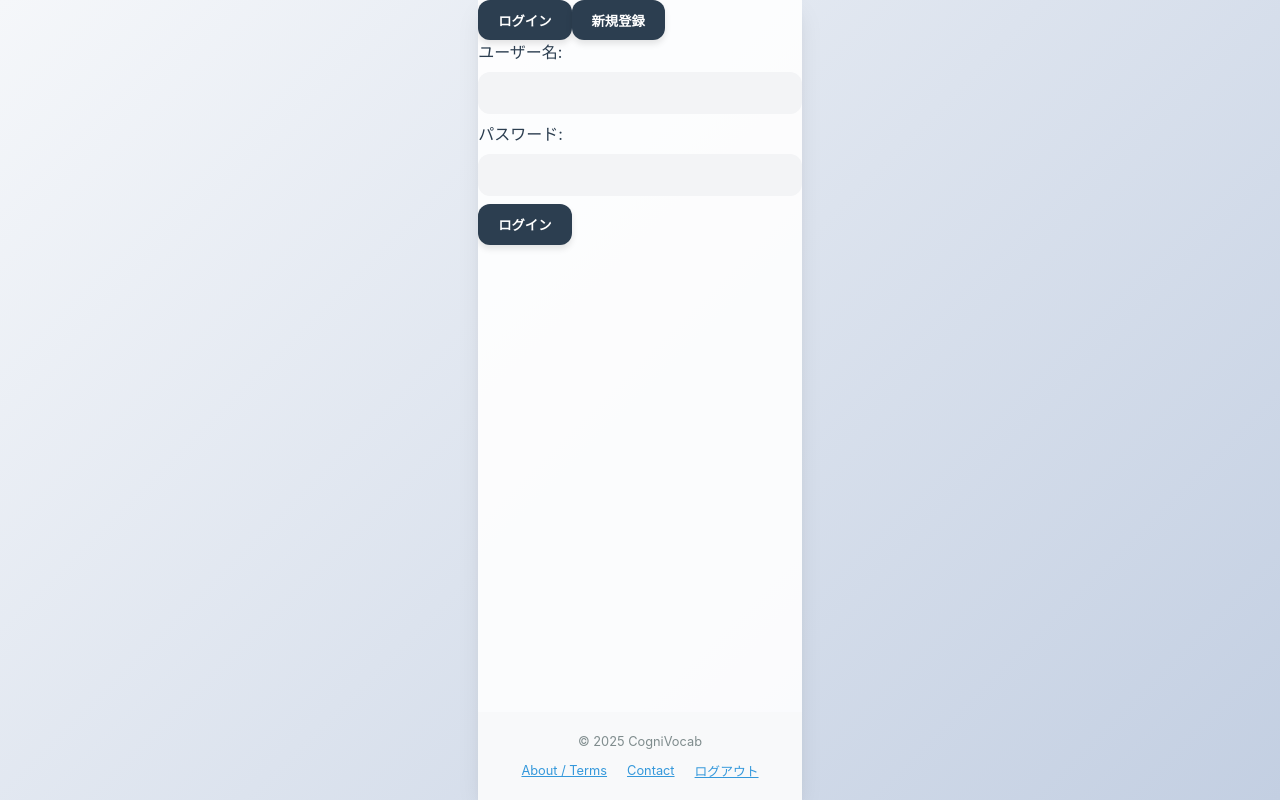
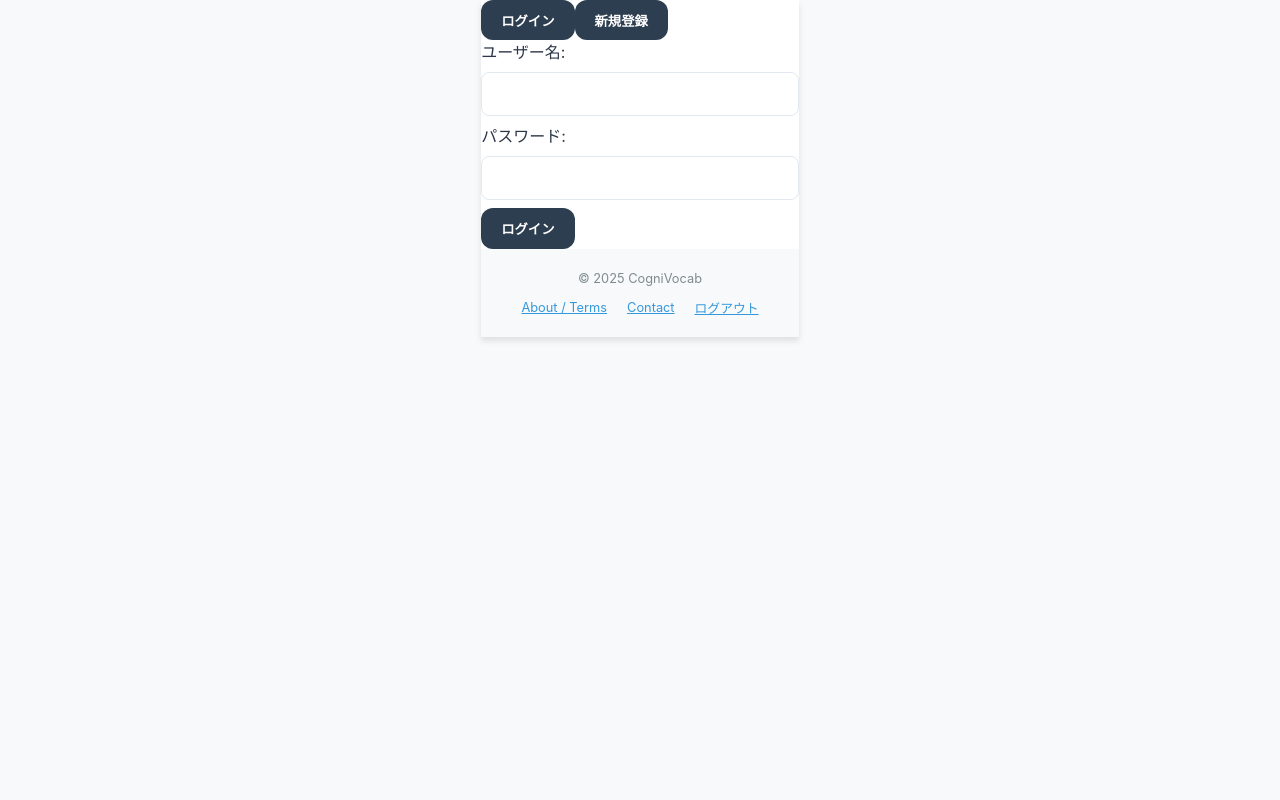
Before and after one commit to seki1239/polyvian, a React (Vite) app in the folder frontend/: page / in a window 1280 px wide. Built offline with nearby package versions, Linux system fonts and the light colour scheme; no server answers.

Commit message:
fix: 類似語ポップアップの修正とUIレイアウト修正

```diff
--- a/frontend/dev-dist/sw.js
+++ b/frontend/dev-dist/sw.js
@@ -79,7 +79,7 @@ define(['./workbox-5a5d9309'], (function (workbox) { 'use strict';
    */
   workbox.precacheAndRoute([{
     "url": "index.html",
-    "revision": "0.rpqhab7opks"
+    "revision": "0.ftcfeqfp4l4"
   }], {});
   workbox.cleanupOutdatedCaches();
   workbox.registerRoute(new workbox.NavigationRoute(workbox.createHandlerBoundToURL("index.html"), {
--- a/frontend/src/components/AuthScreen.css
+++ b/frontend/src/components/AuthScreen.css
@@ -4,43 +4,20 @@
   align-items: center;
   justify-content: center;
   min-height: 100vh;
-    background-color: #f0f2f5;
-    font-family: Arial, sans-serif;
-}
-
-.auth-tabs {
-    display: flex;
-    margin-bottom: 20px;
-}
-
-.auth-tabs button {
-    background-color: #e0e0e0;
-    border: none;
-    padding: 10px 20px;
-    cursor: pointer;
-    font-size: 16px;
-    transition: background-color 0.3s ease;
-    border-radius: 5px 5px 0 0;
-    margin: 0 2px;
-}
-
-.auth-tabs button.active {
-    background-color: #007bff;
-    color: white;
-}
-
-.auth-tabs button:hover:not(.active) {
-    background-color: #d0d0d0;
+  background: linear-gradient(135deg, #f5f7fa 0%, #c3cfe2 100%);
+  font-family: var(--font-main); /* style.css で定義されたフォントを使用 */
 }
 
 .auth-form {
-    background-color: white;
-    padding: 30px;
-    border-radius: 8px;
-    box-shadow: 0 2px 10px rgba(0, 0, 0, 0.1);
+  background-color: #ffffff;
+  border-radius: 24px;
+  box-shadow: 0 10px 25px rgba(0,0,0,0.05);
+  padding: 40px 30px;
+  border: 1px solid rgba(255,255,255,0.8);
   width: 100%;
   max-width: 400px;
   text-align: center;
+  box-sizing: border-box;
 }
 
 .auth-form h2 {
@@ -53,39 +30,79 @@
   margin-bottom: 15px;
 }
 
+.auth-tabs {
+  background-color: #f1f3f5;
+  padding: 5px;
+  border-radius: 12px;
+  margin-bottom: 30px;
+  display: flex;
+}
+
+.auth-tabs button {
+  flex: 1;
+  background: transparent;
+  color: #888;
+  border-radius: 8px;
+  padding: 10px;
+  font-weight: 600;
+  border: none;
+  cursor: pointer;
+  font-size: 16px;
+  transition: all 0.2s ease;
+}
+
+.auth-tabs button.active {
+  background-color: #fff;
+  color: #333;
+  box-shadow: 0 2px 5px rgba(0,0,0,0.05);
+}
+
 .form-group {
-    margin-bottom: 15px;
+  margin-bottom: 20px;
   text-align: left;
 }
 
 .form-group label {
   display: block;
-    margin-bottom: 5px;
+  margin-bottom: 8px;
   color: #555;
+  font-weight: 500;
 }
 
 .form-group input {
   width: 100%;
-    padding: 10px;
-    border: 1px solid #ddd;
-    border-radius: 4px;
-    box-sizing: border-box; /* Include padding in width */
+  background-color: #f8f9fa;
+  border: 2px solid transparent;
+  padding: 15px;
+  border-radius: 12px;
   font-size: 16px;
+  transition: all 0.2s;
+  box-sizing: border-box;
+}
+
+.form-group input:focus {
+  background-color: #fff;
+  border-color: #3498db;
+  outline: none;
 }
 
 .auth-form button[type="submit"] {
-    background-color: #007bff;
+  background: linear-gradient(145deg, #3498db, #2980b9);
   color: white;
   border: none;
-    padding: 12px 20px;
-    border-radius: 5px;
+  padding: 14px 25px;
+  border-radius: 12px;
   cursor: pointer;
   font-size: 18px;
-    margin-top: 20px;
-    transition: background-color 0.3s ease;
+  font-weight: 700;
+  margin-top: 25px;
+  transition: all 0.3s ease;
   width: 100%;
+  box-shadow: 0 6px 15px rgba(52, 152, 219, 0.3);
 }
 
 .auth-form button[type="submit"]:hover {
-    background-color: #0056b3;
+  background: linear-gradient(145deg, #2980b9, #3498db);
+  box-shadow: 0 8px 20px rgba(52, 152, 219, 0.4);
+  transform: translateY(-2px);
 }
--- a/frontend/src/components/Flashcard.tsx
+++ b/frontend/src/components/Flashcard.tsx
@@ -47,22 +47,33 @@ const Flashcard: React.FC<FlashcardProps> = ({ word, definition, sentence, simil
   return (
     <div className={`flashcard-container ${isFlipped ? 'flipped' : ''}`} onClick={handleCardClick}>
       <div className="flashcard-front">
-        <span className="card-status-badge">{getLabelForState(cardState)}</span> {/* ステータスバッジ */}
+        <div className="card-header">
+          <span className="card-status-badge">{getLabelForState(cardState)}</span>
+          <button className="speak-icon-button" onClick={handleSpeakClick}>🔊</button>
+        </div>
+        <div className="card-content">
           <p className="flashcard-word-front">{word}</p>
-        <button className="speak-icon-button" onClick={handleSpeakClick}>
-          🔊
-        </button>
-        <p className="tap-hint">Tap to flip</p> {/* 操作ヒント */}
+        </div>
+        <div className="card-footer">
+          <p className="tap-hint">Tap to flip</p>
+        </div>
       </div>
       <div className="flashcard-back">
+        <div className="card-header">
+          {/* 裏面ヘッダーには現状コンテンツがないため空だが、将来的な拡張のために残す */}
+        </div>
+        <div className="card-content">
           <p className="flashcard-word-back">{word}</p>
           <p className="flashcard-definition-back">{definition}</p>
           {sentence && <p className="flashcard-sentence-back">例: {sentence}</p>}
+        </div>
+        <div className="card-footer">
           {similarCards && similarCards.length > 0 && (
-          <button className="flashcard-compare-button" onClick={handleSimilarWordsClick}>
-            ⚠️ 類似語あり ({similarCards.length})
+            <button className="flashcard-similar-button" onClick={handleSimilarWordsClick}>
+              類似語 ({similarCards.length})
             </button>
           )}
+        </div>
       </div>
     </div>
   );
--- a/frontend/src/components/RatingButtons.tsx
+++ b/frontend/src/components/RatingButtons.tsx
@@ -8,17 +8,17 @@ interface RatingButtonsProps {
 const RatingButtons: React.FC<RatingButtonsProps> = ({ onRate }) => {
   return (
     <div className="rating-buttons-container">
-      <button className="rating-button easy" onClick={() => onRate(Rating.Easy)}>
-        Easy
+      <button className="rating-button again" onClick={() => onRate(Rating.Again)}>
+        Again
+      </button>
+      <button className="rating-button hard" onClick={() => onRate(Rating.Hard)}>
+        Hard
       </button>
       <button className="rating-button good" onClick={() => onRate(Rating.Good)}>
         Good
       </button>
-      <button className="rating-button hard" onClick={() => onRate(Rating.Hard)}>
-        Hard
-      </button>
-      <button className="rating-button again" onClick={() => onRate(Rating.Again)}>
-        Again
+      <button className="rating-button easy" onClick={() => onRate(Rating.Easy)}>
+        Easy
       </button>
     </div>
   );
--- a/frontend/src/style.css
+++ b/frontend/src/style.css
@@ -1,5 +1,6 @@
 :root {
-  font-family: -apple-system, BlinkMacSystemFont, "Segoe UI", Roboto, "Helvetica Neue", sans-serif;
+  /* ...既存の変数... */
+  --font-main: -apple-system, BlinkMacSystemFont, "Segoe UI", Roboto, "Helvetica Neue", Arial, sans-serif;
   line-height: 1.5;
   font-weight: 400;
   color-scheme: light;
@@ -19,21 +20,20 @@
 body {
   margin: 0;
   min-width: 320px;
-  min-height: 100vh;
-  background: var(--bg-gradient); /* グラデーション背景 */
+  min-height: 100dvh;
+  font-family: var(--font-main);
+  background-color: #f8f9fa;
   display: flex;
   justify-content: center;
-  align-items: center;
-  color: var(--text-main);
+  color: #2d3748;
 }
 
 .main-container {
-  max-width: 480px;
+  max-width: 420px;
   width: 100%;
-  height: 100vh;
   margin: 0 auto;
-  background-color: rgba(255, 255, 255, 0.9); /* 少し透過 */
-  box-shadow: var(--shadow-soft);
+  background-color: #ffffff;
+  box-shadow: 0 4px 6px rgba(0, 0, 0, 0.1);
   overflow-y: auto;
   display: flex;
   flex-direction: column;
@@ -42,29 +42,25 @@ body {
 
 /* カードデザイン刷新 */
 .flashcard-container {
-  width: 320px;
-  height: 400px;
+  width: 90%; /* 親コンテナに対してレスポンシブ */
+  max-width: 380px; /* 最大幅を設定 */
+  min-height: 55vh; /* 画面の半分以上の高さを確保 */
   perspective: 1000px;
-  margin: 20px auto;
+  margin: 20px auto; /* 画面中央に配置 */
   cursor: pointer;
   position: relative;
+  transform-style: preserve-3d; /* 3Dアニメーションを有効にする */
 }
 
 .flashcard-front,
 .flashcard-back {
-  /* 既存の配置設定をリセット・再定義 */
   display: grid;
-  grid-template-rows: auto 1fr auto;
-  gap: 15px; /* 要素間の適度な距離 */
-  align-items: start; /* 上部に要素を詰める */
-  justify-content: stretch; /* 幅いっぱいに広げる */
-  padding: 30px;
-  /* 既存の装飾系は維持 */
+  grid-template-rows: auto 1fr auto; /* ヘッダー・メイン・フッターに分割 */
+  padding: 24px;
   border-radius: var(--radius-lg);
   background-color: var(--card-bg);
   box-shadow: var(--shadow-soft);
   border: 1px solid rgba(0,0,0,0.05);
-  /* 絶対配置の座標固定 */
   position: absolute;
   top: 0;
   left: 0;
@@ -72,34 +68,61 @@ body {
   height: 100%;
   backface-visibility: hidden;
   box-sizing: border-box; /* パディングを含める */
+  transition: transform 0.6s; /* 反転アニメーション */
+  overflow-y: auto; /* コンテンツ量に応じてスクロール可能に */
+  text-align: center; /* 基本は中央揃え */
+}
+
+.flashcard-back {
+  transform: rotateY(180deg); /* 裏面は初期状態で反転 */
+}
+
+.flashcard-container.flipped .flashcard-front {
+  transform: rotateY(180deg);
+}
+
+.flashcard-container.flipped .flashcard-back {
+  transform: rotateY(0deg);
 }
 
 /* 個別のマージンを削除してgapに任せる */
-.flashcard-word-back,
-.flashcard-definition-back,
-.flashcard-sentence-back {
-  margin: 0;
+.flashcard-word-back {
+  margin: 0; /* gapで制御するためマージンをリセット */
   text-align: center;
+  font-size: 2rem; /* 表面より少し小さめ */
+  font-weight: 700;
+}
+
+.flashcard-definition-back {
+  margin: 0; /* gapで制御するためマージンをリセット */
+  text-align: center;
+  font-size: 1.2rem;
+}
+
+.flashcard-back .card-content {
+  gap: 15px; /* 裏面の要素間に余白を設定 */
 }
 
 /* 例文など長文の調整 */
 .flashcard-sentence-back {
-  font-size: 0.95em;
-  line-height: 1.6;
+  padding: 12px;
+  background-color: #edf2f7; /* 薄いグレー背景 */
+  border-radius: 8px; /* 角丸 */
+  font-size: 0.9rem;
   color: #555;
-  margin-top: 10px; /* 例文だけ少し離す */
-  width: 100%; /* 幅を確保 */
+  text-align: left;
+  width: 100%;
 }
 
 /* 入力フォーム (AuthScreen等で使用) */
 input[type="text"],
 input[type="password"] {
   width: 100%;
-  padding: 12px 16px;
+  padding: 12px;
   margin: 8px 0;
-  border: none;
-  border-radius: var(--radius-md);
-  background-color: #f3f4f6; /* 薄いグレー背景 */
+  border-radius: 8px;
+  border: 1px solid #e2e8f0;
+  background-color: #ffffff;
   font-size: 16px;
   transition: all 0.2s ease;
   box-sizing: border-box;
@@ -107,8 +130,8 @@ input[type="password"] {
 
 input:focus {
   outline: none;
-  background-color: #ffffff;
-  box-shadow: 0 0 0 2px var(--primary-color);
+  border-color: #3182ce;
+  box-shadow: 0 0 0 3px rgba(49, 130, 206, 0.5);
 }
 
 /* ボタン共通 */
@@ -124,35 +147,81 @@ button:active {
 }
 
 /* 汎用ボタン (ログイン等) */
-button:not(.rating-button):not(.speak-icon-button):not(.footer-link) {
+/* 汎用ボタン (ログイン等) */
+button:not(.rating-button):not(.speak-icon-button):not(.footer-link):not(.flashcard-similar-button) {
   border-radius: var(--radius-md);
   padding: 0.8em 1.5em;
   font-weight: 600;
   background-color: #2c3e50; /* 濃いグレー */
   color: #ffffff;
-  box-shadow: 0 4px 6px rgba(0,0,0,0.1);
+  box-shadow: none;
 }
 
 button:not(.rating-button):not(.speak-icon-button):not(.footer-link):hover {
-  background-color: #34495e;
-  box-shadow: 0 6px 8px rgba(0,0,0,0.15);
+  background-color: #3a4b5e;
+  box-shadow: none;
 }
 
 /* 評価ボタン */
 .rating-buttons-container {
-  /* ...既存の配置... */
-  background: linear-gradient(to top, rgba(255,255,255,1) 80%, rgba(255,255,255,0)); /* グラデーションで自然に */
-  border-top: none;
-  box-shadow: none;
-  margin-top: auto; /* ボタンをカード最下部に固定 */
-  padding-top: 20px;
+  position: fixed;
+  bottom: 0;
+  left: 0;
+  right: 0;
+  padding: 15px 10px max(20px, env(safe-area-inset-bottom)); /* iOSホームバーを考慮 */
+  background: rgba(255, 255, 255, 0.85); /* すりガラス効果 */
+  backdrop-filter: blur(12px); /* ぼかし効果を強化 */
+  border-top: 1px solid rgba(0,0,0,0.05); /* 上部に境界線 */
+  display: flex;
+  justify-content: space-around;
+  align-items: center;
+  gap: 8px; /* ボタン間のスペースを微調整 */
+  box-shadow: 0 -2px 10px rgba(0,0,0,0.05); /* 上部に薄い影 */
 }
 
 .rating-button {
-  border-radius: 50px; /* Pill shape */
-  box-shadow: 0 4px 10px rgba(0,0,0,0.2);
+  flex-grow: 1;
+  min-height: 56px; /* 56px以上の高さを確保 */
+  border: none; /* 枠線を削除 */
+  border-radius: 12px;
+  padding: 15px 10px;
+  font-weight: 600;
+  font-size: 1.1rem;
+  transition: transform 0.1s ease, box-shadow 0.2s ease, background-color 0.2s;
+  box-shadow: 0 1px 3px rgba(0,0,0,0.08); /* 微妙な影 */
+}
+
+.rating-button:active {
+  transform: scale(0.96); /* 押した感 */
+}
+
+.rating-button.good {
+  flex: 2; /* Goodボタンを広く */
+  background-color: #e6f4ea; /* パステルグリーン */
+  color: #1b5e20;
   font-weight: 700;
-  letter-spacing: 0.5px;
+}
+
+.rating-button.again {
+  flex: 1;
+  background-color: #ffe5e5; /* パステルレッド */
+  color: #d32f2f;
+}
+
+.rating-button.hard {
+  flex: 1;
+  background-color: #fff4e5; /* パステルオレンジ */
+  color: #f57c00;
+}
+
+.rating-button.easy {
+  flex: 1;
+  background-color: #e3f2fd; /* パステルブルー */
+  color: #0288d1;
+}
+
+.rating-button-easy:active {
+  background-color: #559ed1;
 }
 
 /* フッター */
@@ -241,3 +310,78 @@ textarea:focus {
   display: inline-block;
   margin-right: 10px;
 }
+
+/* ヘッダー、コンテンツ、フッターの基本スタイル */
+.card-header {
+  display: flex;
+  justify-content: space-between;
+  align-items: flex-start;
+  height: 40px; /* 高さ確保 */
+}
+
+.flashcard-word-front {
+ font-size: 3.5rem; /* 約56px */
+ font-weight: 800;
+ line-height: 1.2;
+ text-align: center; /* 念のため中央揃えを明示 */
+}
+
+/* スピーカーアイコンボタン */
+.speak-icon-button {
+ position: absolute;
+ top: 10px;
+ right: 10px;
+ background-color: rgba(0,0,0,0.05); /* 半透明のグレー背景 */
+ border: none;
+ border-radius: 50%; /* 円形 */
+ font-size: 1.8rem;
+ padding: 0;
+ width: 48px; /* タップエリアを広げる */
+ height: 48px; /* タップエリアを広げる */
+ display: flex;
+ justify-content: center;
+ align-items: center;
+ color: var(--text-main); /* テキスト色をメインに合わせる */
+}
+
+.speak-icon-button:hover {
+ opacity: 0.8;
+}
+
+/* 類似語ボタン */
+.flashcard-similar-button {
+ background-color: transparent;
+ border: 1px solid #4c51bf; /* インディゴ系のアクセントカラー */
+ color: #4c51bf;
+ padding: 8px 16px;
+ border-radius: 20px;
+ font-size: 0.85rem;
+ font-weight: 600;
+ transition: all 0.2s ease;
+}
+
+.flashcard-similar-button:hover {
+ background-color: #4c51bf;
+ color: #ffffff;
+}
+
+.tap-hint {
+ font-size: 0.8rem;
+ color: #999;
+}
+
+.card-content {
+  display: flex;
+  flex-direction: column;
+  justify-content: center;
+  align-items: center;
+  overflow-y: auto;
+  text-align: center;
+}
+
+.card-footer {
+  height: 50px;
+  display: flex;
+  justify-content: center;
+  align-items: flex-end;
+}
```
Lines whose indentation alone changed are shown as unchanged.
